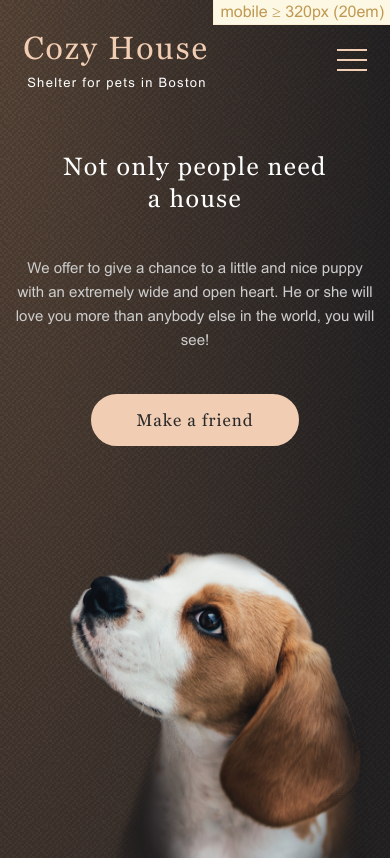
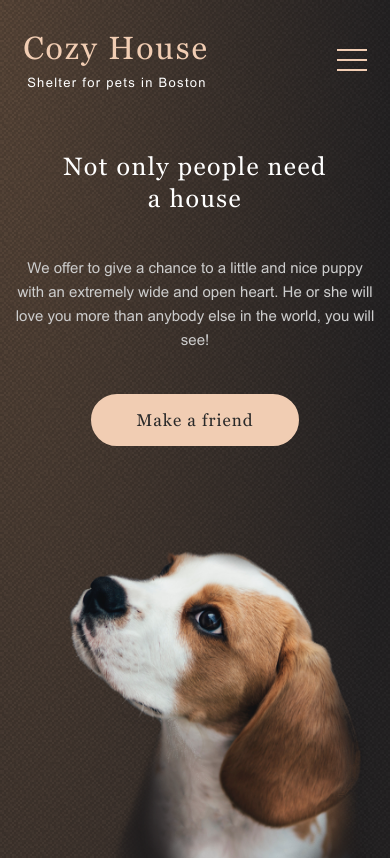
Before and after one commit to phoinixru/rss-shelter, a plain HTML site: page shelter/pages/main/index.html in a window 390 px wide. Shown: the top 858 px of the page. Drawn offline with Linux system fonts and the light colour scheme.

Commit message:
fix: hide breakpoints

```diff
--- a/shelter/sass/abstracts/_variables.scss
+++ b/shelter/sass/abstracts/_variables.scss
@@ -25,7 +25,7 @@ $breakpoints: ( //
   desktop: 1280px,
 );
 
-$show-breakpoints: (mobile, tablet, desktop);
+//$show-breakpoints: (mobile, tablet, desktop);
 
 $transition-duration: 0.3s;
 
```
Also changed, not shown: shelter/assets/styles/main.css, 1 other file.
